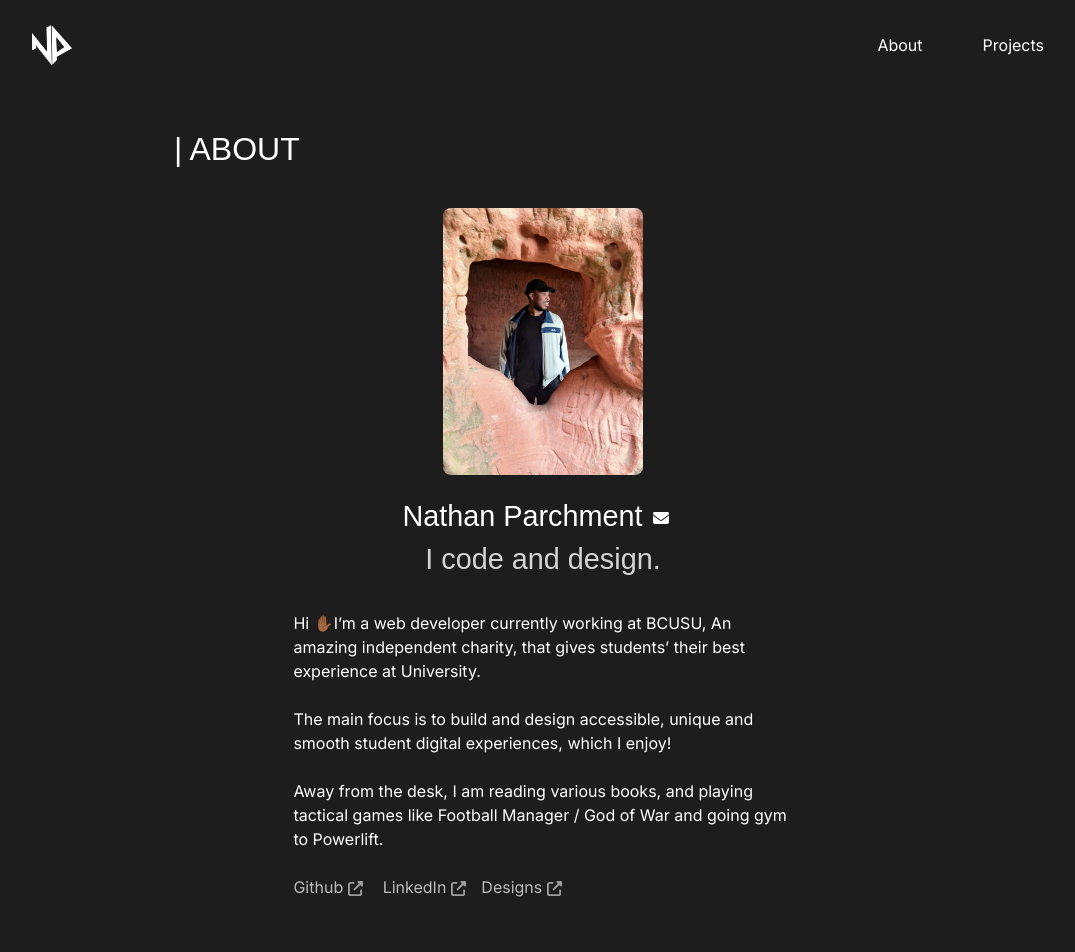
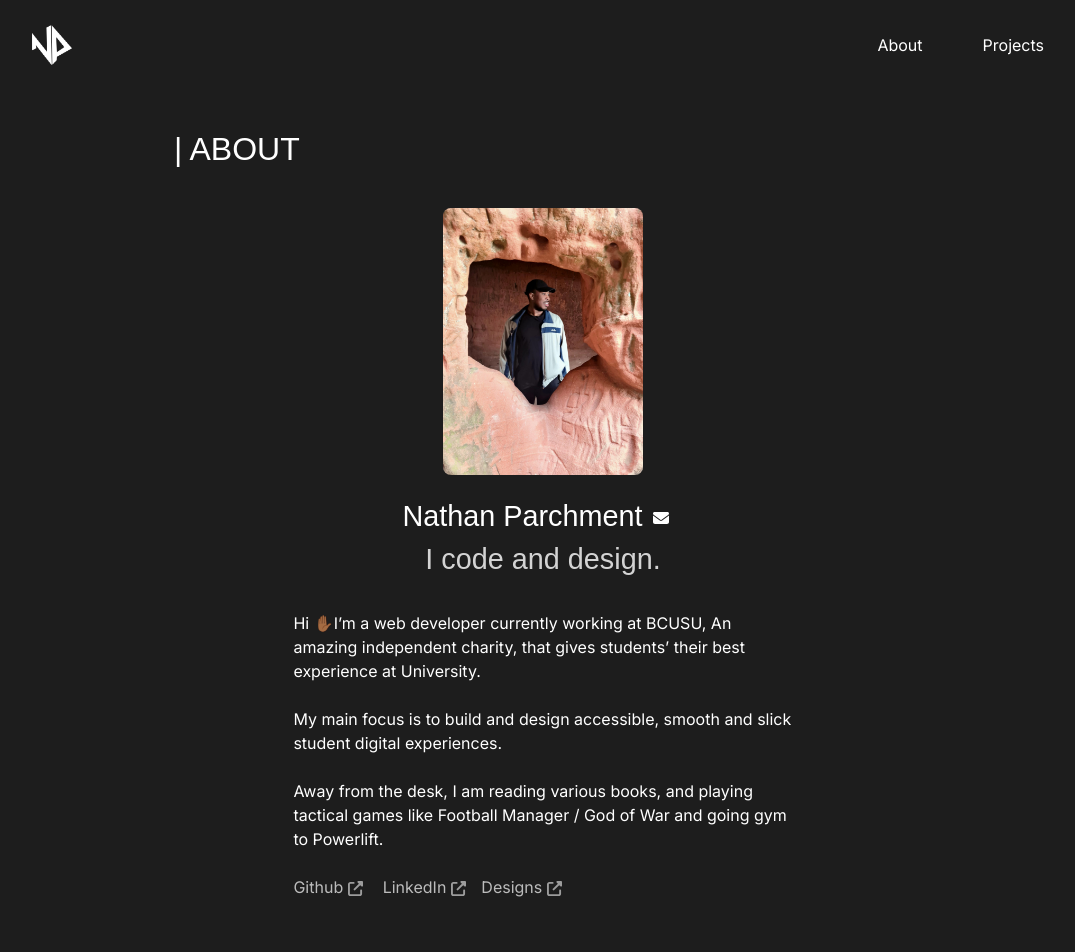
Before and after one commit to Nathan-47/nathanparchment.com-v03, a React (Create React App) app: page /about in a window 1280 px wide. Shown: the top 952 px of the page, without its empty margins (97-1172 px from the left). Built offline with nearby package versions, Linux system fonts and the light colour scheme; a web font is replaced by a local one.

Commit message:
Update about.js

```diff
--- a/src/pages/about.js
+++ b/src/pages/about.js
@@ -55,7 +55,7 @@ useEffect (() => {
           I’m a web developer currently working at BCUSU, An amazing independent charity, that gives students’ their best experience at University.
       <br /><br />
 
-      The main focus is to build and design accessible, unique and smooth student digital experiences, which I enjoy!
+      My main focus is to build and design accessible, smooth and slick student digital experiences.
       <br /><br />
 
       Away from the desk, I am reading various books, and playing tactical games like Football Manager / God of War and going gym to Powerlift.
```
